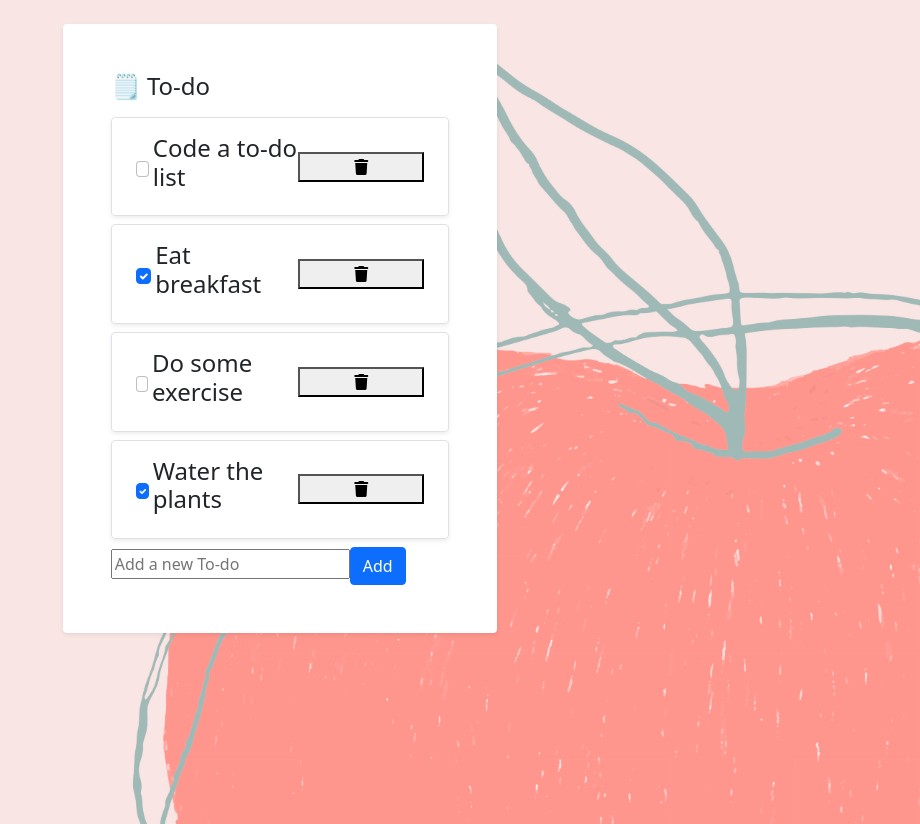
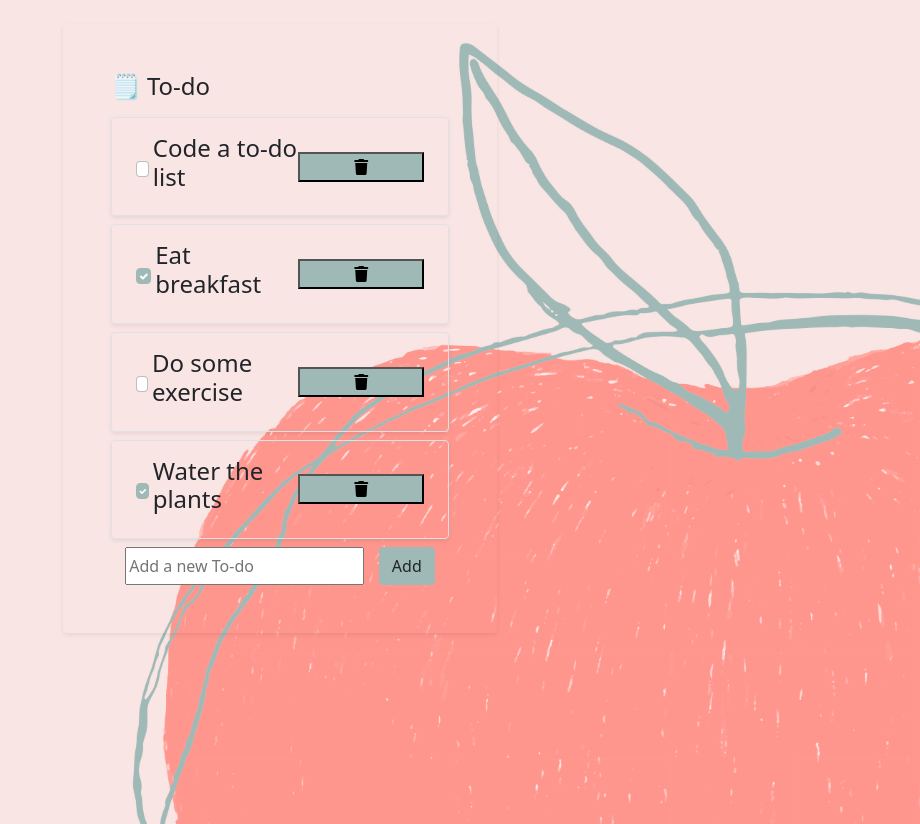
Before and after one commit to RLMP44/vue-todo-list, a plain HTML site: page index.html in a window 1280 px wide. Shown: the whole page, without its empty margins (360-1280 px from the left). Drawn offline with nearby package versions, Linux system fonts and the light colour scheme.

Commit message:
change button colors and container background

```diff
--- a/index.html
+++ b/index.html
@@ -21,7 +21,7 @@
   </head>
   <body class="bg-light">
     <div class="row justify-content-center mt-4">
-      <div class="col-lg-4 bg-white rounded shadow-sm p-5">
+      <div class="col-lg-4 rounded shadow-sm p-5">
       <h1 class="mb-3">🗒 To-do</h1>
         <div id="todosContainer" v-cloak>
           <div class='v-for-start' v-for="(todo, index) in todos">
@@ -33,7 +33,7 @@
           </div>
           <div class="user-input">
             <input v-model="newTodo" placeholder="Add a new To-do" />
-            <button v-on:click="addTodo" class='btn btn-primary'>Add</button>
+            <button v-on:click="addTodo" class='btn'>Add</button>
           </div>
         </div>
       </div>
--- a/style.css
+++ b/style.css
@@ -14,3 +14,21 @@ body {
   background-position-y: bottom;
   height: 100vh;
 }
+
+.user-input {
+  display: flex;
+  justify-content: space-evenly;
+}
+
+.btn, .deleteButton {
+  background-color: rgb(159,185,182);
+}
+
+.form-check-input:checked {
+  background-color: rgb(159,185,182);
+  border-color: rgb(159,185,182);
+}
+
+/* h1 {
+  color: rgb(159,185,182);
+} */
```
